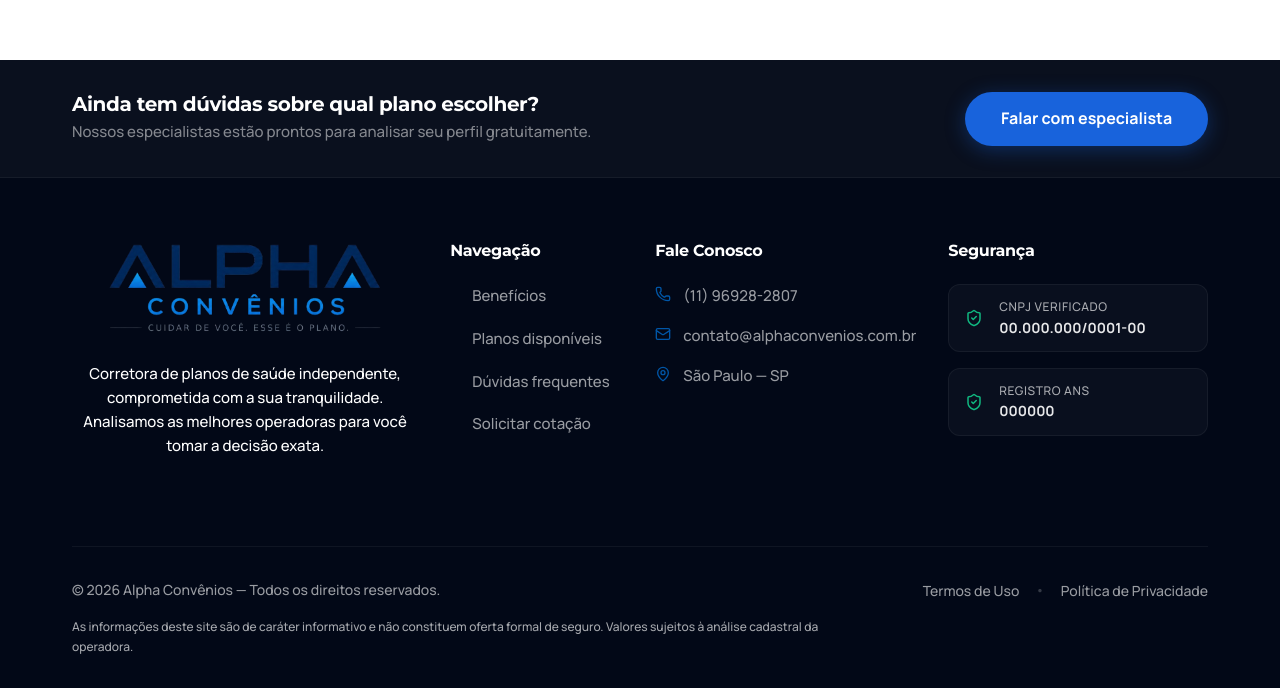
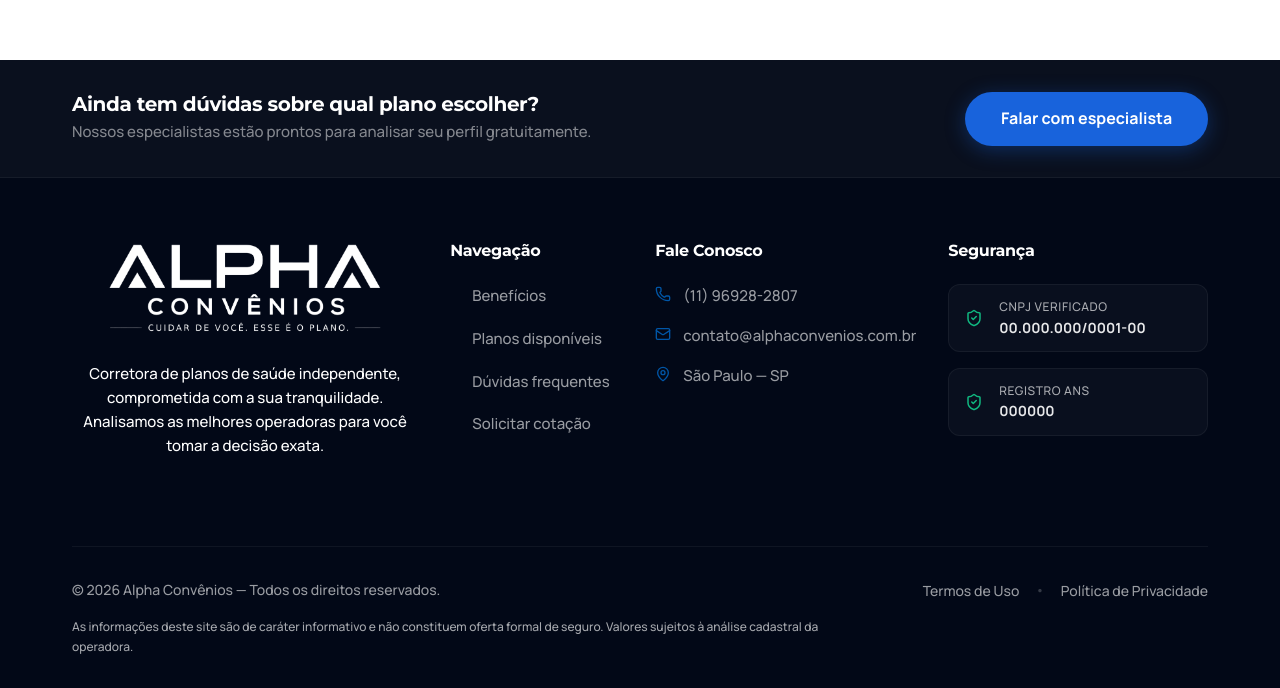
Before and after one commit to Fehscudiero/innovat, a React (Vite) app: page / in a window 1280 px wide. Shown: the part 5383-6071 px from the top of the page. Built offline with nearby package versions, Linux system fonts and the light colour scheme.

Commit message:
style: aplica filtro brightness e invert para logo ficar branca no footer

```diff
--- a/src/index.css
+++ b/src/index.css
@@ -1080,6 +1080,7 @@ h1, h2, h3, h4 {
   display: block;
   margin-inline: auto;
   margin-bottom: 1.5rem;
+  filter: brightness(0) invert(1);
 }
 .footer-desc-modern {
   font-size: 0.9375rem;
```
